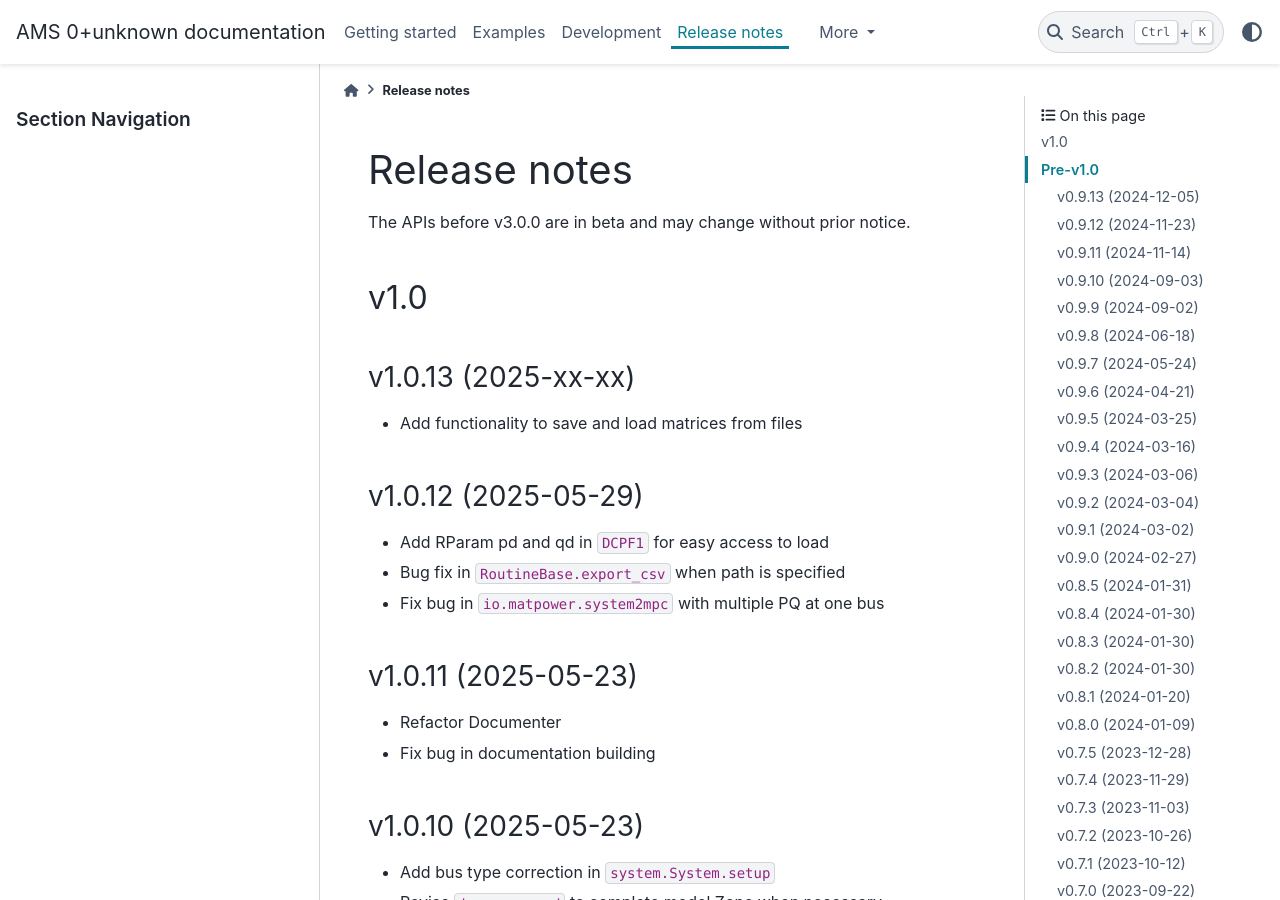
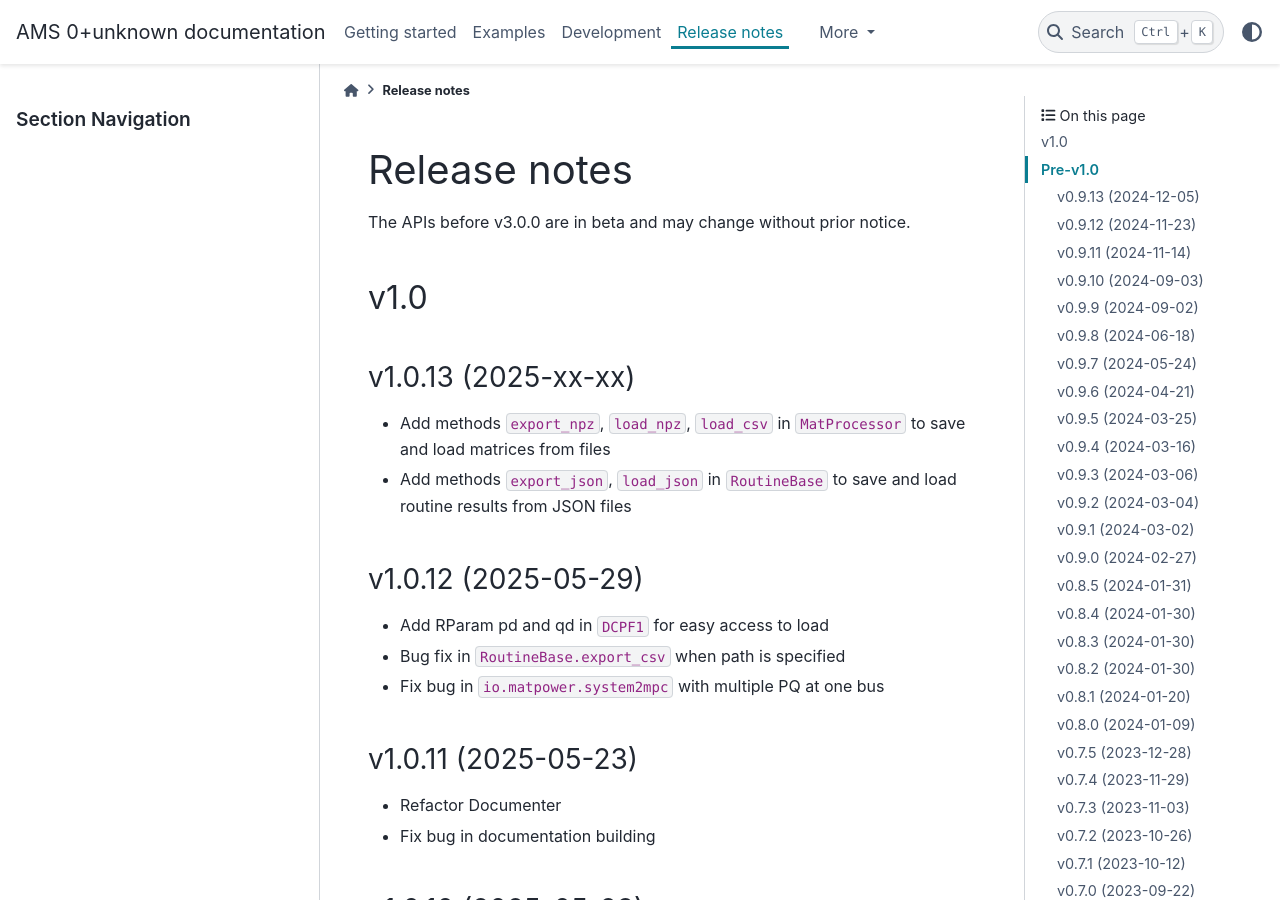
Before and after one commit to CURENT/ams, a Sphinx documentation site: the page built from docs/source/release-notes.rst, in a window 1280 px wide and 900 px high. Built offline with Sphinx 7.4.7 and the PyData theme 0.15.4, drawn with Linux system fonts in a browser that asks for light colours; pages that are not in the unit, such as notebooks, are missing from menus.

Commit message:
Update release notes

```diff
--- a/docs/source/release-notes.rst
+++ b/docs/source/release-notes.rst
@@ -12,7 +12,10 @@ v1.0
 v1.0.13 (2025-xx-xx)
 ----------------------
 
-- Add functionality to save and load matrices from files
+- Add methods ``export_npz``, ``load_npz``, ``load_csv`` in ``MatProcessor``
+  to save and load matrices from files
+- Add methods ``export_json``, ``load_json`` in ``RoutineBase``
+  to save and load routine results from JSON files
 
 v1.0.12 (2025-05-29)
 ----------------------
```
